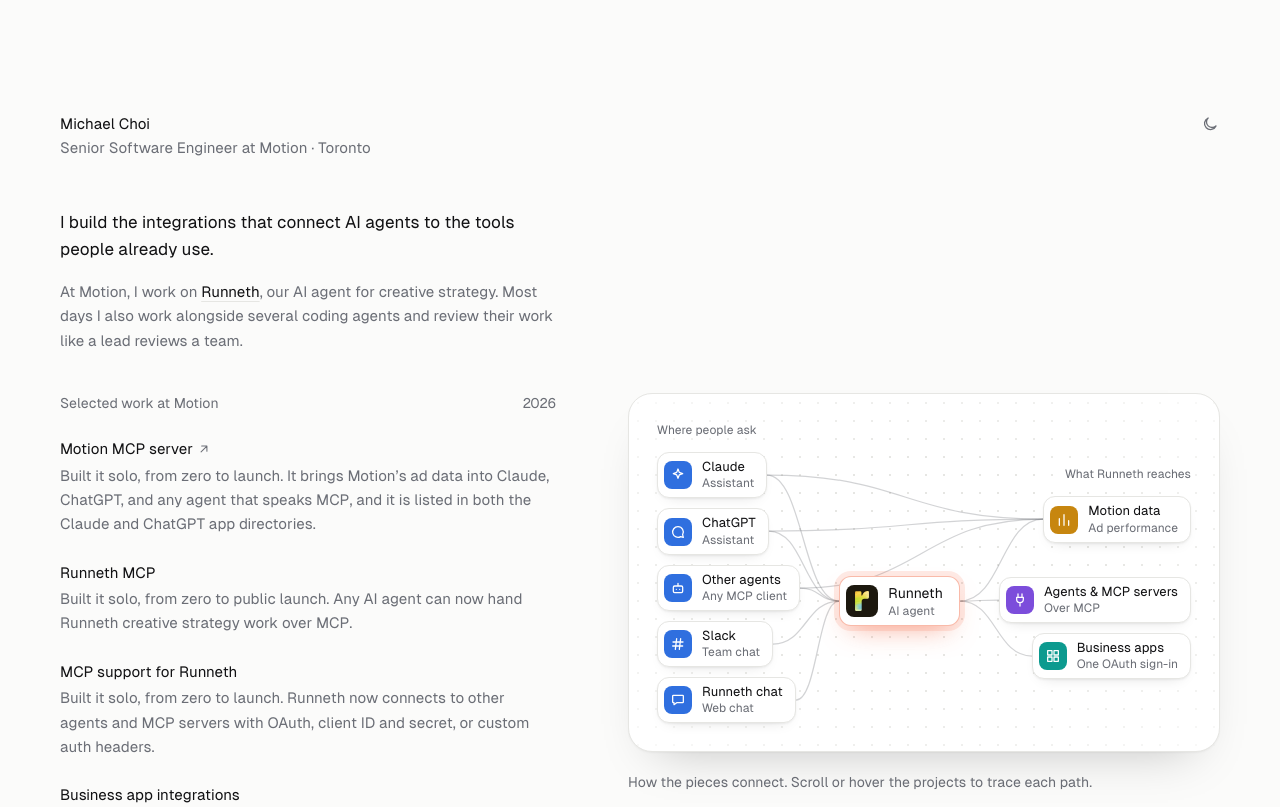
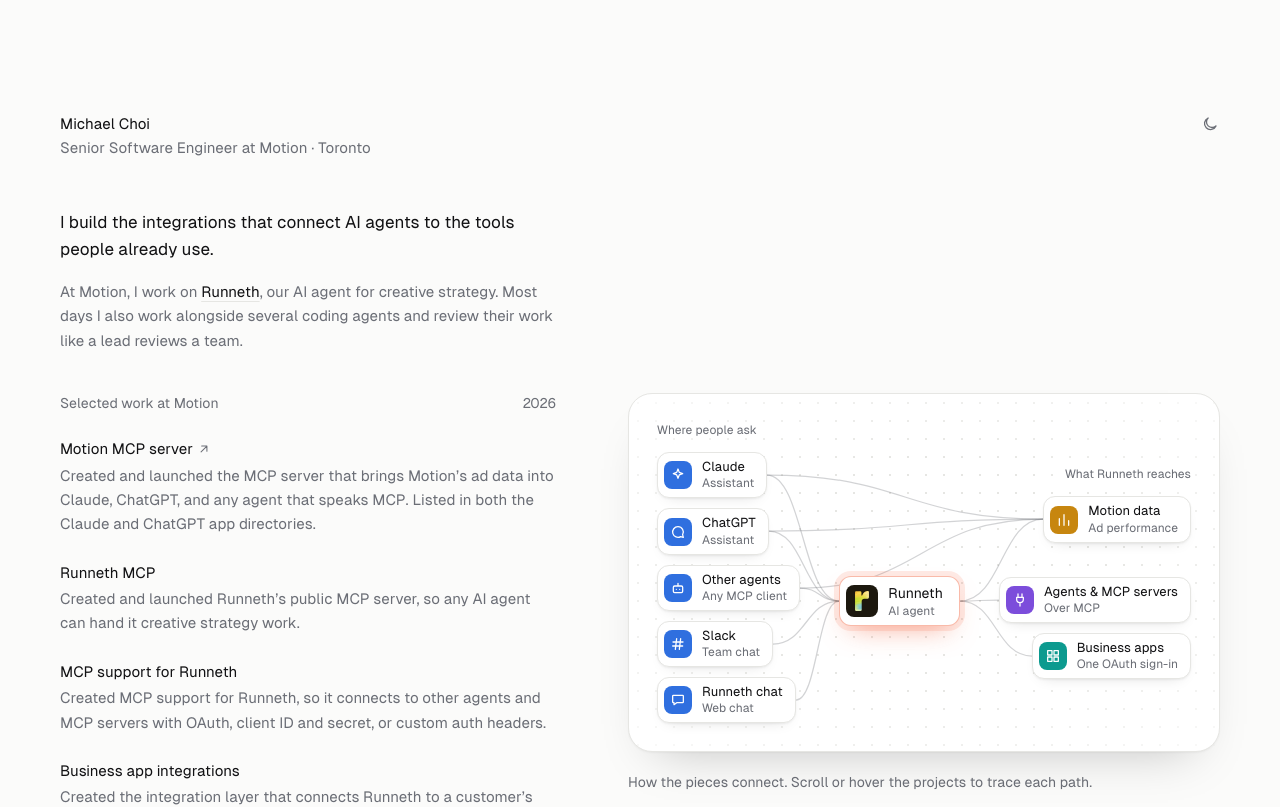
Before and after one commit to Michael-Choi/portfolio2.0, a React (Vite) app: page / in a window 1280 px wide. Shown: the top 807 px of the page. Built offline with nearby package versions, Linux system fonts and the light colour scheme.

Commit message:
copy: lead the MCP and integration projects with Created and Launched

```diff
--- a/src/content.ts
+++ b/src/content.ts
@@ -87,23 +87,23 @@
 export const work: WorkItem[] = [
   {
     title: 'Motion MCP server',
-    text: 'Built it solo, from zero to launch. It brings Motion’s ad data into Claude, ChatGPT, and any agent that speaks MCP, and it is listed in both the Claude and ChatGPT app directories.',
+    text: 'Created and launched the MCP server that brings Motion’s ad data into Claude, ChatGPT, and any agent that speaks MCP. Listed in both the Claude and ChatGPT app directories.',
     href: 'https://claude.com/connectors/motion',
     path: ['claude-motion', 'chatgpt-motion', 'agents-motion'],
   },
   {
     title: 'Runneth MCP',
-    text: 'Built it solo, from zero to public launch. Any AI agent can now hand Runneth creative strategy work over MCP.',
+    text: 'Created and launched Runneth’s public MCP server, so any AI agent can hand it creative strategy work.',
     path: ['claude-runneth', 'chatgpt-runneth', 'agents-runneth', ...outOfRunneth],
   },
   {
     title: 'MCP support for Runneth',
-    text: 'Built it solo, from zero to launch. Runneth now connects to other agents and MCP servers with OAuth, client ID and secret, or custom auth headers.',
+    text: 'Created MCP support for Runneth, so it connects to other agents and MCP servers with OAuth, client ID and secret, or custom auth headers.',
     path: [...intoRunneth, 'runneth-mcp'],
   },
   {
     title: 'Business app integrations',
-    text: 'Built it solo, from zero to launch. Runneth now connects to a customer’s business apps with one OAuth sign-in.',
+    text: 'Created the integration layer that connects Runneth to a customer’s business apps with one OAuth sign-in.',
     path: [...intoRunneth, 'runneth-apps'],
   },
   {
```
